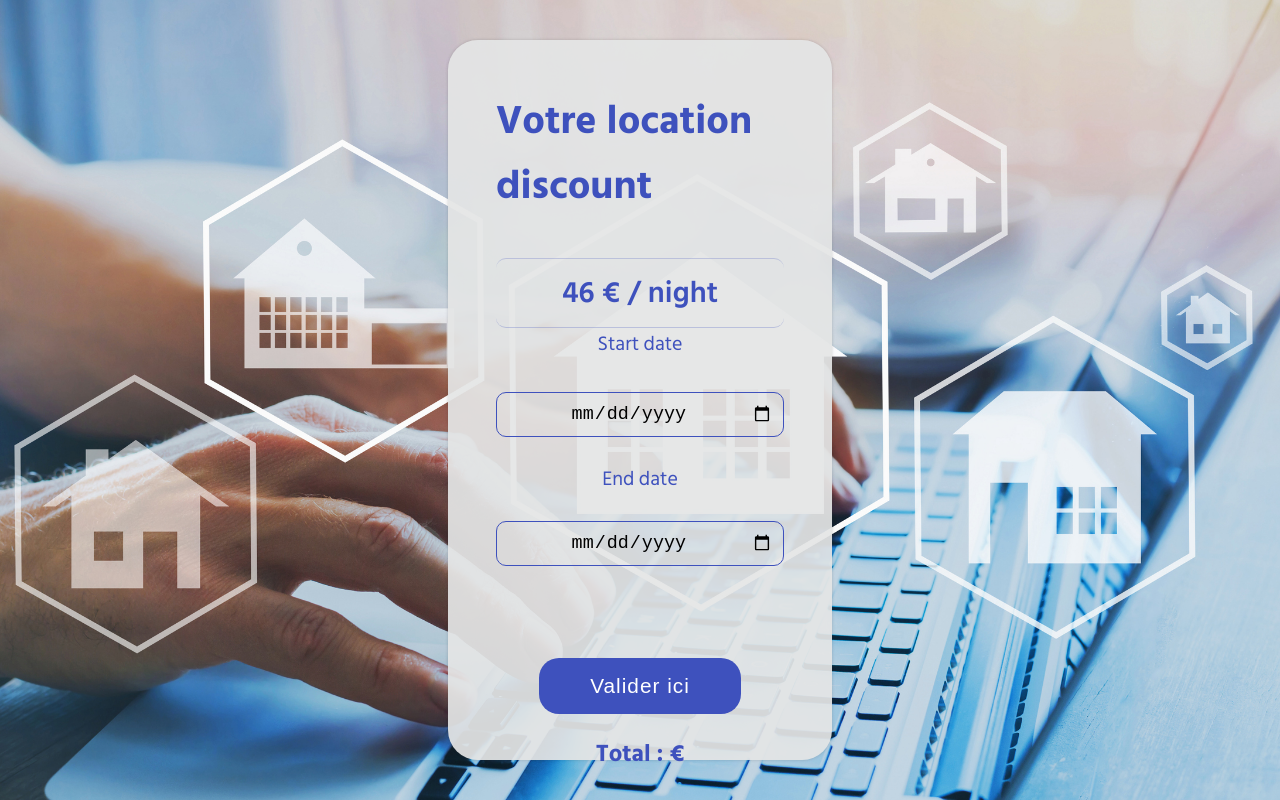
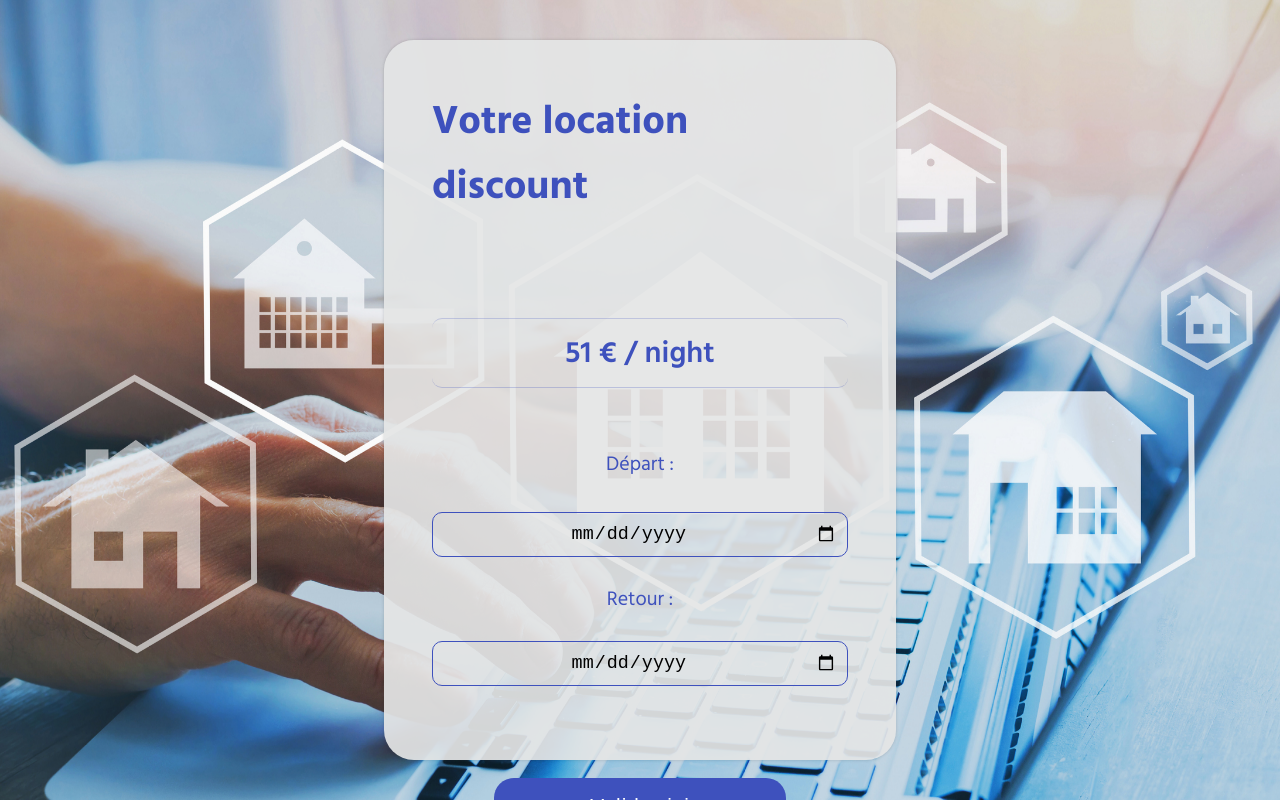
Before and after one commit to Anthonoir576/Projet-07_javaScript, a website: page index.html in a window 1280 px wide. Drawn offline with Linux system fonts and the light colour scheme.

Commit message:
design ras

```diff
--- a/index.html
+++ b/index.html
@@ -19,11 +19,11 @@
 
         <main class="card">
             <h1>Votre location discount</h1>
-            <div class="price"><span id="nightPrice">46</span> € / night</div>
+            <div class="price"><span id="nightPrice">51</span> € / night</div>
             <div class="input">
-                <label for="">Start date</label>
+                <label for="">Départ :</label>
                 <input id="start_date" type="date" required /><br />
-                <label for="">End date</label><br>
+                <label for="">Retour :</label><br>
                 <input id="end_date" type="date" required /><br />
             </div>
               <button class="btn btn cyan accent-3">Valider ici</button>
--- a/source/sass/main.scss
+++ b/source/sass/main.scss
@@ -18,6 +18,8 @@ body {
 
     background: url(../image/pix.jpg) no-repeat
     center/cover;
+
+    filter: blur(0.1px);
 
     width: 100vw;
     height: 100vh;
@@ -58,6 +60,8 @@ main {
 
         border-radius: 10px;
 
+        margin: 2em;
+
     }
 
     & .input {
@@ -94,13 +98,11 @@ main {
     background: rgba(228, 229, 230, 0.925);
     padding: 3rem;
     margin: 0 auto;
-    width: 30%;
+    width: 40%;
     height: 90%;
 
     border-radius: 30px;
     box-shadow: 0 0 3px rgba(51, 51, 51, 0.233);
-
-
 
     input {
 
@@ -130,6 +132,14 @@ main {
 
         width: 70%;
 
+        &:hover {
+
+            filter: saturate(150%);
+            transform: scale(1.05);
+            box-shadow: 0 0 5px 1px #3e51bd;
+
+        }
+
     }
 
 }
```
Also changed, not shown: source/css/style.css, 1 other file.
